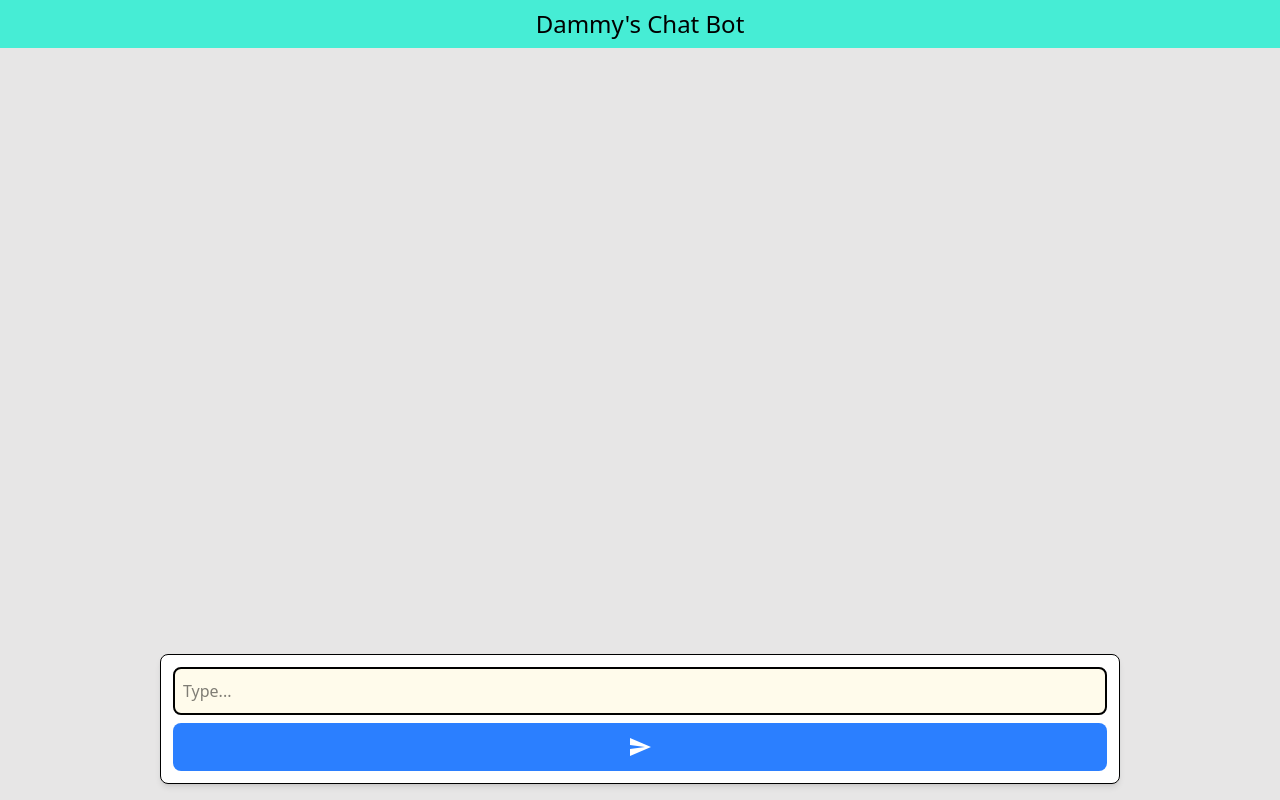
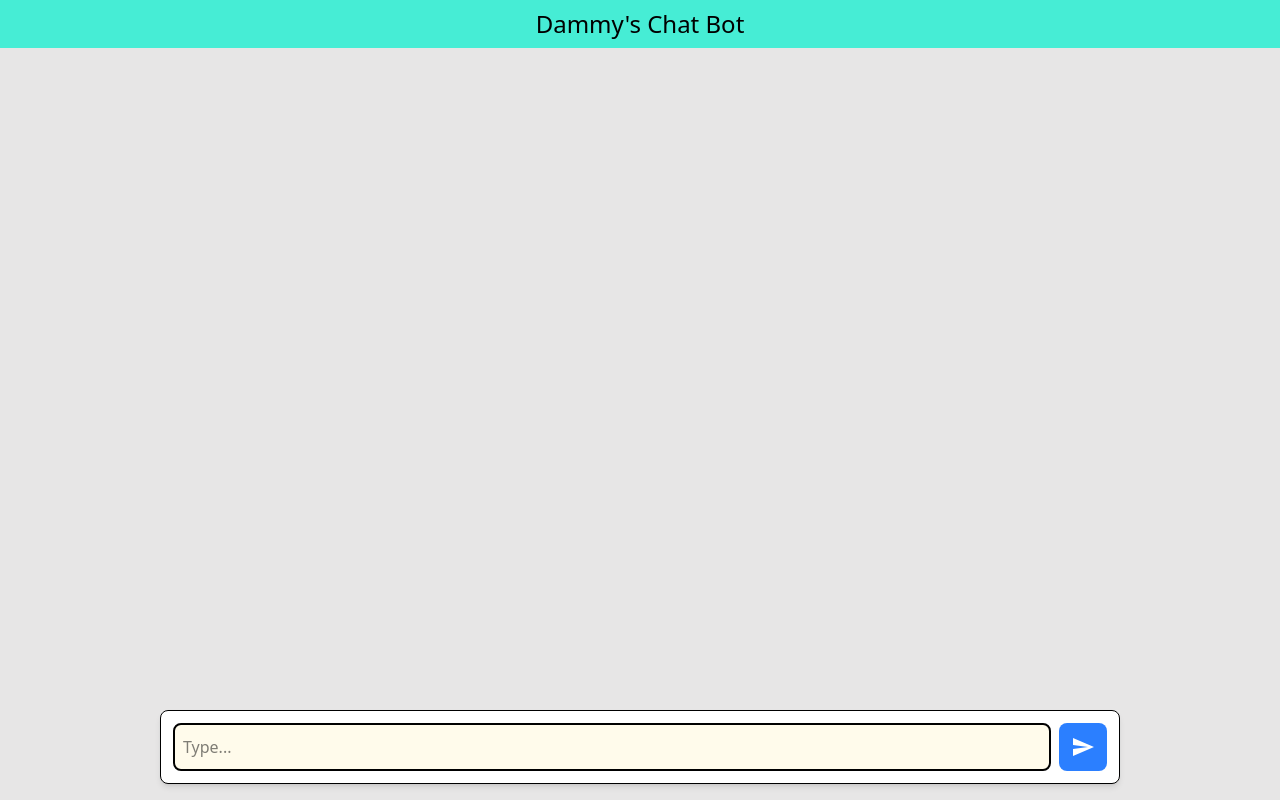
Before and after one commit to DammyJoshvtr/Hilarious-ChatBot, a React (Vite) app: page / in a window 1280 px wide. Built offline with nearby package versions, Linux system fonts and the light colour scheme.

Commit message:
corrected tailwind mistakes

```diff
--- a/src/Components/ChatBody.jsx
+++ b/src/Components/ChatBody.jsx
@@ -21,7 +21,7 @@ const ChatBody = () => {
   ];
 
   return (
-    <div className="fixed bottom-4 left-1/2 -translate-x-1/2 w-3/4 bg-white p-3 border rounded-lg shadow-md grid grid-cols-[1fr_auto gap-2">
+    <div className="fixed bottom-4 left-1/2 -translate-x-1/2 w-3/4 bg-white p-3 border rounded-lg shadow-md grid grid-cols-[1fr_auto] gap-2">
       {/* Input Field */}
       <input
         className="bg-amber-50 border-black border-2 rounded-lg outline-none w-full h-12 p-2"
```
